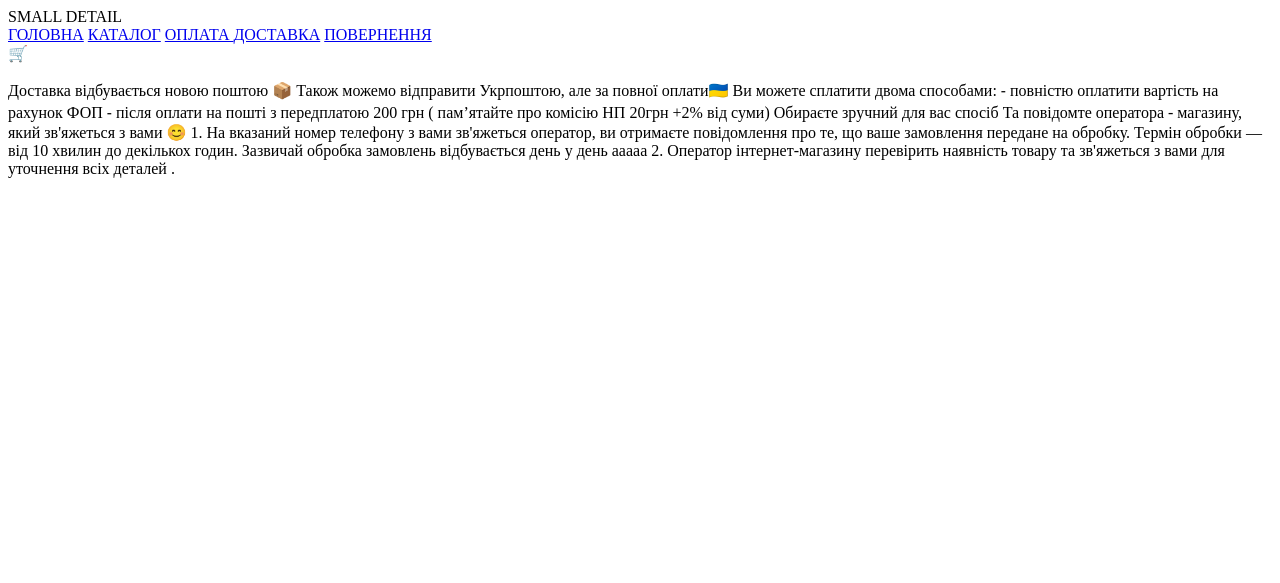
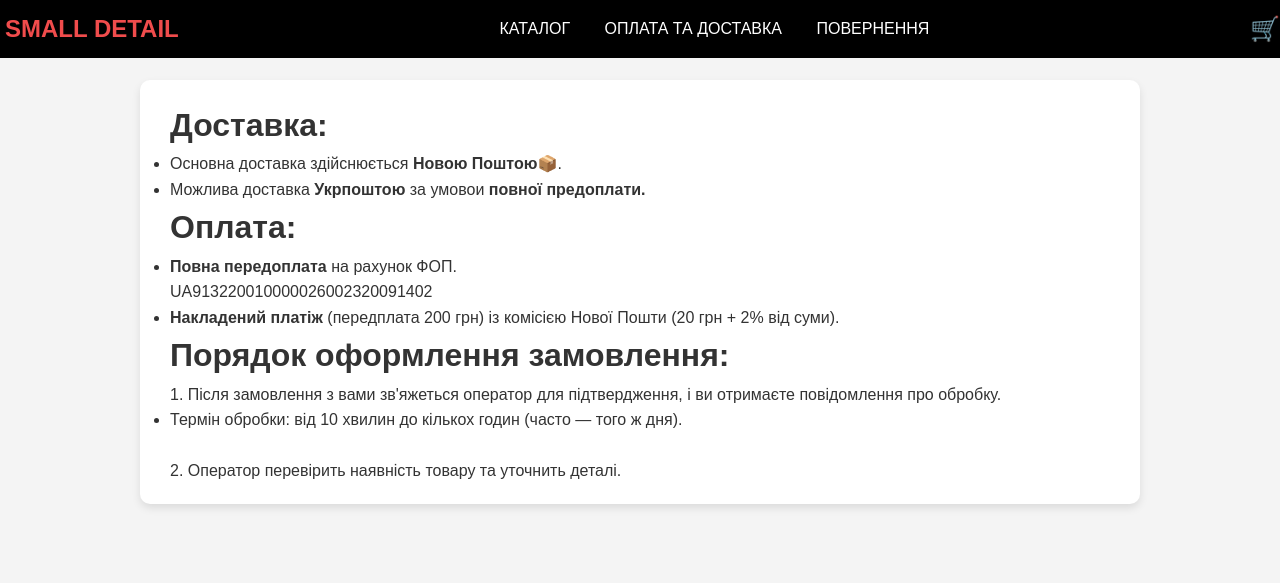
Before and after one commit to Sp1ker2/stream_228, a PHP site: page /pay.html in a window 1280 px wide. Shown: the top 583 px of the page. Run offline with PHP 8.4, Linux system fonts and the light colour scheme.

Commit message:
add pay page

```diff
--- a/pay.html
+++ b/pay.html
@@ -3,38 +3,66 @@
 <head>
     <meta charset="UTF-8">
     <title>Title</title>
+    <link rel="stylesheet" href="styles.css">
 </head>
 <body>
-
     <header>
+        <a href="index.html" style="text-decoration: none; color: inherit;">
             <div class="logo">SMALL DETAIL</div>
+        </a>
             <nav>
-        <a href="index.html">ГОЛОВНА</a>
                 <a href="#">КАТАЛОГ</a>
-        <a href="pay.html">ОПЛАТА </a>
-        <a href="delivery.html">ДОСТАВКА</a>
+                <a href="pay.html">ОПЛАТА ТА ДОСТАВКА </a>
+                <!-- <a href="delivery.html">ДОСТАВКА</a> -->
                 <a href="back.html">ПОВЕРНЕННЯ</a>
             </nav>
         <div class="cart-icon">🛒</div>
     </header>
-<p>Доставка відбувається новою поштою 📦
+    <main>
+        <div class="main-content">
+            <!-- <p>
+            Доставка товарів відбувається новою поштою 📦.
 
-    Також можемо відправити Укрпоштою, але за повної оплати🇺🇦
+            Також можемо відправити Укрпоштою, але за повної оплати.<br>
 
-    Ви можете сплатити двома способами:
-     ⁃ повністю оплатити вартість на рахунок ФОП
-     ⁃  після оплати на пошті з передплатою 200 грн ( памʼятайте про комісію НП 20грн +2% від суми)
+            Ви можете сплатити двома способами:<br>
+            ⁃повністю оплатити вартість на рахунок ФОП.<br>
+            ⁃після оплати на пошті з передплатою 200 грн (памʼятайте про комісію НП 20грн + 2% від суми).<br>
 
-    Обираєте зручний для вас спосіб
-    Та повідомте оператора - магазину, який зв'яжеться з вами 😊
-1. На вказаний номер телефону з вами зв'яжеться оператор, ви отримаєте повідомлення про те,
+            Обираєте зручний для вас спосіб та повідомте оператора - магазину, який зв'яжеться з вами 😊.<br>
+
+            1. На вказаний номер телефону з вами зв'яжеться оператор, після чого, ви отримаєте повідомлення про те,
             що ваше замовлення передане на обробку.
-    Термін обробки — від 10 хвилин до декількох годин.
-    Зазвичай обробка замовлень відбувається день у день
+            Термін обробки — від десяти хвилин до декількох годин.
+            Зазвичай обробка замовлень відбувається день в день.<br>
 
-    ааааа
             2. Оператор інтернет-магазину перевірить наявність товару та зв'яжеться з вами для уточнення
-    всіх деталей .
+            всіх деталей.
+            </p> -->
+            <h1>Доставка:</h1>
+            <ul>
+                <li>Основна доставка здійснюється <b>Новою Поштою</b>📦.</li>
+                <li>Можлива доставка <b>Укрпоштою</b> за умовои <b>повної предоплати.</b></li>
+            </ul>
+            <h1>Оплата:</h1>
+            <ul>
+                <li><b>Повна передоплата</b> на рахунок ФОП.</li>
+                <p id="copyText" onclick="copyToClipboard()">UA913220010000026002320091402</p>
+                <script src="copy-text.js"></script>
+                <li><b>Накладений платіж</b> (передплата 200 грн) із комісією Нової Пошти (20 грн + 2% від суми).</li>
+            </ul>
+            <h1>Порядок оформлення замовлення:</h1>
+            <ul>
+                <p>
+                    1. Після замовлення з вами зв'яжеться оператор для підтвердження,
+                    і ви отримаєте повідомлення про обробку.
                 </p>
+                <li>Термін обробки: від 10 хвилин до кількох годин (часто — того ж дня).</li><br>
+                <p>
+                    2. Оператор перевірить наявність товару та уточнить деталі.
+                </p>
+            </ul>
+        </div>
+    </main>
 </body>
 </html>
--- a/styles.css
+++ b/styles.css
@@ -18,12 +18,19 @@ main {
 
 /* Заголовок */
 header {
+    padding-left: 5px;
+    padding-top: 15px;
+    padding-bottom: 15px;
+    position: fixed;
+    top: 0;
+    left: 0;
+    width: 100%;
     display: flex;
     justify-content: space-between;
     align-items: center;
-    padding: 15px;
     background-color: #000;
     color: #fff;
+    z-index: 1;
 }
 
 .logo {
@@ -52,6 +59,18 @@ nav a:hover {
     margin: 20px 0;
     font-size: 14px;
     color: #666;
+}
+
+.main-content {
+    background-color: #fff;
+    border-radius: 10px;
+    box-shadow: 0px 4px 8px rgba(0, 0, 0, 0.1);
+    padding: 20px 30px;
+    max-width: 1000px;
+    margin: 60px auto;
+    font-size: 16px;
+    line-height: 1.6;
+    color: #333;
 }
 
 /* Продукт */
```
Also changed, not shown: back.html (+7 -3 lines), index.html (+6 -6 lines). Lines whose indentation alone changed are shown as unchanged.
